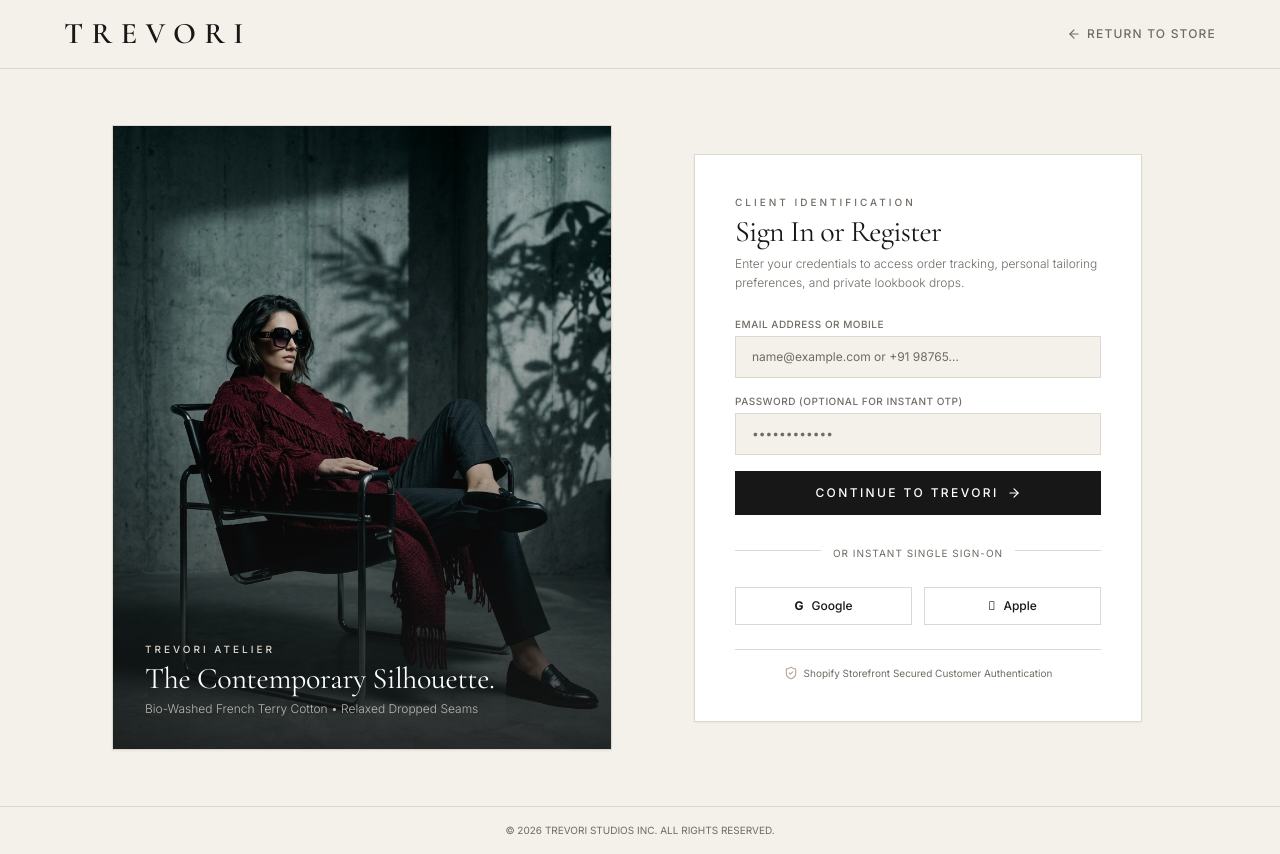
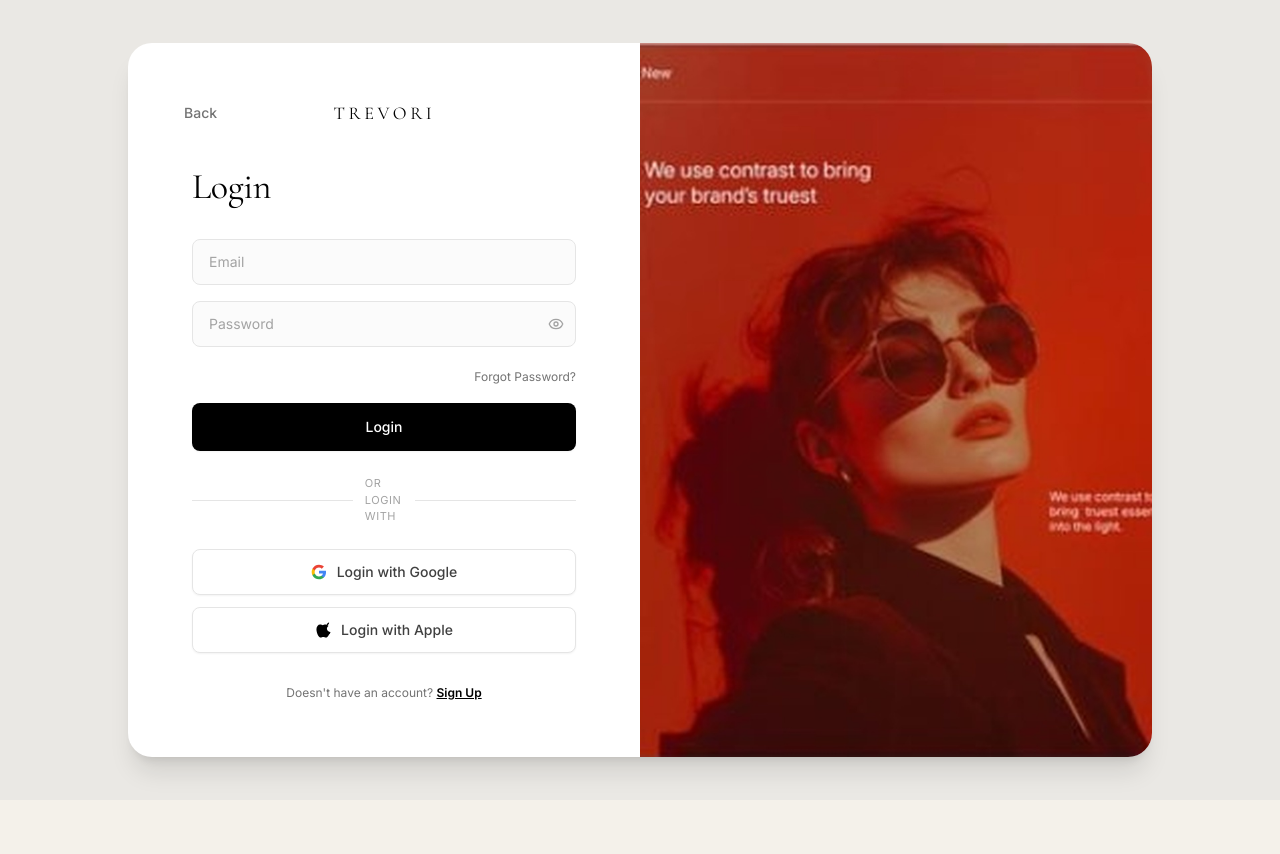
Before and after one commit to pranavavadhanula/trenzio-storefront, a React (Vite) app: page /login in a window 1280 px wide. After the commit the page ends 800 px from the top, so only its background shows below. Built offline with nearby package versions, Linux system fonts and the light colour scheme.

Commit message:
feat: restore exact reference login design with red editorial photo and clean layout

```diff
--- a/src/pages/LoginPage.tsx
+++ b/src/pages/LoginPage.tsx
@@ -1,7 +1,7 @@
 import React, { useState, useEffect } from 'react';
 import { useNavigate, Link } from 'react-router-dom';
 import { useShop } from '../context/ShopContext';
-import { ArrowRight, CheckCircle2, ShieldCheck, ArrowLeft } from 'lucide-react';
+import { Eye, EyeOff, CheckCircle2 } from 'lucide-react';
 import { shopifyCustomerAccessTokenCreate } from '../services/shopify';
 
 export const LoginPage: React.FC = () => {
@@ -10,6 +10,7 @@ export const LoginPage: React.FC = () => {
 
   const [identifier, setIdentifier] = useState('');
   const [password, setPassword] = useState('');
+  const [showPassword, setShowPassword] = useState(false);
   const [error, setError] = useState('');
   const [isLoading, setIsLoading] = useState(false);
   const [success, setSuccess] = useState(false);
@@ -25,7 +26,7 @@ export const LoginPage: React.FC = () => {
     const cleanInput = identifier.trim();
 
     if (!cleanInput) {
-      setError('Please provide your client email address or member mobile number.');
+      setError('Please provide your email address.');
       return;
     }
 
@@ -38,7 +39,7 @@ export const LoginPage: React.FC = () => {
 
     try {
       // Connect to real Shopify Customer API
-      const res = await shopifyCustomerAccessTokenCreate(emailVal, password || 'TrevoriClientPass2026!');
+      await shopifyCustomerAccessTokenCreate(emailVal, password || 'TrevoriClientPass2026!');
 
       login({
         name: displayName,
@@ -83,158 +84,172 @@ export const LoginPage: React.FC = () => {
   };
 
   return (
-    <div className="min-h-screen bg-[#F4F1EA] text-[#171717] font-sans flex flex-col justify-between">
-      {/* Top Clean Minimal Header — "PRIVATE CLIENT PORTAL" removed */}
-      <header className="border-b border-[#DDD8CE] bg-[#F4F1EA] py-4 px-6 sm:px-12">
-        <div className="max-w-6xl mx-auto flex items-center justify-between">
-          <Link to="/" title="TREVORI Home" className="group">
-            <span className="font-serif text-2xl sm:text-3xl font-semibold tracking-[0.28em] text-[#171717] group-hover:text-[#706B64] transition-colors">
+    <div className="min-h-screen w-full bg-[#EAE8E4] flex items-center justify-center p-3 sm:p-6 lg:p-10 font-sans">
+      {/* Centered Modal Card matching the exact Dribbble reference */}
+      <div className="w-full max-w-5xl bg-white rounded-2xl sm:rounded-3xl shadow-xl overflow-hidden grid grid-cols-1 lg:grid-cols-2 min-h-[620px] sm:min-h-[680px]">
+
+        {/* LEFT COLUMN: Clean Minimalist Login Form */}
+        <div className="p-6 sm:p-10 lg:p-14 flex flex-col justify-between">
+          {/* Top Bar: Back Link & Centered Brand Logo */}
+          <div className="flex items-center justify-between mb-8 sm:mb-10">
+            <Link
+              to="/"
+              className="text-xs sm:text-sm text-neutral-500 hover:text-black font-medium transition-colors"
+            >
+              Back
+            </Link>
+            <Link to="/" className="font-serif text-lg tracking-[0.2em] font-normal text-black">
               TREVORI
-            </span>
-          </Link>
-          <Link
-            to="/"
-            className="text-xs uppercase tracking-widest text-[#706B64] hover:text-[#171717] transition-colors font-medium flex items-center gap-1.5"
-          >
-            <ArrowLeft className="w-3.5 h-3.5" />
-            <span>Return to Store</span>
-          </Link>
-        </div>
-      </header>
-
-      {/* Main Split Section */}
-      <main className="flex-1 max-w-6xl w-full mx-auto px-6 sm:px-12 py-10 sm:py-14 flex items-center justify-center">
-        <div className="w-full grid grid-cols-1 lg:grid-cols-12 gap-10 lg:gap-14 items-center">
-
-          {/* Left: 4:5 Editorial Campaign Image */}
-          <div className="lg:col-span-6 relative aspect-[4/5] bg-[#DDD8CE] border border-[#DDD8CE] overflow-hidden hidden sm:block shadow-sm">
-            <img
-              src="/images/auth/login_editorial_zara.jpg"
-              alt="TREVORI Editorial Streetwear"
-              className="w-full h-full object-cover filter contrast-105"
-            />
-            <div className="absolute inset-0 bg-gradient-to-t from-[#171717]/80 via-[#171717]/20 to-transparent" />
-            <div className="absolute bottom-8 left-8 right-8 text-white">
-              <span className="text-[10px] uppercase tracking-[0.3em] text-[#DDD8CE] block mb-1 font-medium">
-                TREVORI ATELIER
-              </span>
-              <h2 className="font-serif text-2xl sm:text-3xl font-normal text-white">
-                The Contemporary Silhouette.
-              </h2>
-              <p className="text-xs text-[#DDD8CE]/80 font-light mt-1">
-                Bio-Washed French Terry Cotton &bull; Relaxed Dropped Seams
-              </p>
-            </div>
+            </Link>
+            <div className="w-8" /> {/* Spacing balance */}
           </div>
 
-          {/* Right: Clean Editorial Form */}
-          <div className="lg:col-span-6 max-w-md w-full mx-auto bg-[#FFFFFF] border border-[#DDD8CE] p-8 sm:p-10 shadow-sm">
-            <div className="mb-6">
-              <span className="text-[10px] uppercase tracking-[0.3em] text-[#706B64] font-medium block mb-1">
-                Client Identification
-              </span>
-              <h1 className="font-serif text-3xl font-normal text-[#171717] tracking-tight">
-                Sign In or Register
-              </h1>
-              <p className="text-xs text-[#706B64] font-light mt-1 leading-relaxed">
-                Enter your credentials to access order tracking, personal tailoring preferences, and private lookbook drops.
-              </p>
-            </div>
+          {/* Form Content */}
+          <div className="w-full max-w-sm mx-auto">
+            <h1 className="font-serif text-3xl sm:text-4xl font-normal text-black mb-6 sm:mb-8">
+              Login
+            </h1>
 
             {error && (
-              <div className="mb-4 p-3 bg-[#F4F1EA] border border-red-300 text-red-700 text-xs">
+              <div className="mb-4 p-3 bg-red-50 border border-red-200 text-red-600 text-xs rounded-lg">
                 {error}
               </div>
             )}
 
-            {success && (
-              <div className="mb-4 p-3 bg-[#F4F1EA] border border-[#171717] text-xs text-[#171717] flex items-center gap-2">
-                <CheckCircle2 className="w-4 h-4 text-[#171717]" />
-                <span>Authentication confirmed. Entering TREVORI...</span>
+            {success ? (
+              <div className="py-12 text-center">
+                <CheckCircle2 className="w-10 h-10 text-emerald-600 mx-auto mb-3 animate-bounce" />
+                <h3 className="font-serif text-xl font-normal text-black mb-1">
+                  Access Confirmed
+                </h3>
+                <p className="text-xs text-neutral-500 font-light">
+                  Preparing your personal concierge profile...
+                </p>
               </div>
+            ) : (
+              <form onSubmit={handleContinue} className="space-y-4">
+                {/* Email Input */}
+                <div>
+                  <input
+                    type="text"
+                    required
+                    value={identifier}
+                    onChange={(e) => setIdentifier(e.target.value)}
+                    placeholder="Email"
+                    className="w-full px-4 py-3 bg-[#FBFBFB] border border-neutral-200 rounded-lg text-sm text-black placeholder-neutral-400 focus:outline-none focus:border-black focus:bg-white transition-colors"
+                  />
+                </div>
+
+                {/* Password Input with Show/Hide toggle */}
+                <div className="relative">
+                  <input
+                    type={showPassword ? 'text' : 'password'}
+                    value={password}
+                    onChange={(e) => setPassword(e.target.value)}
+                    placeholder="Password"
+                    className="w-full px-4 py-3 bg-[#FBFBFB] border border-neutral-200 rounded-lg text-sm text-black placeholder-neutral-400 focus:outline-none focus:border-black focus:bg-white transition-colors pr-10"
+                  />
+                  <button
+                    type="button"
+                    onClick={() => setShowPassword(!showPassword)}
+                    className="absolute right-3 top-1/2 -translate-y-1/2 text-neutral-400 hover:text-neutral-700 transition-colors cursor-pointer"
+                  >
+                    {showPassword ? (
+                      <EyeOff className="w-4 h-4" />
+                    ) : (
+                      <Eye className="w-4 h-4" />
+                    )}
+                  </button>
+                </div>
+
+                {/* Forgot Password Link */}
+                <div className="text-right">
+                  <button
+                    type="button"
+                    onClick={() => alert('Password recovery link has been sent to your email.')}
+                    className="text-xs text-neutral-500 hover:text-black transition-colors font-normal cursor-pointer"
+                  >
+                    Forgot Password?
+                  </button>
+                </div>
+
+                {/* Solid Black Login Button */}
+                <button
+                  type="submit"
+                  disabled={isLoading}
+                  className="w-full py-3.5 bg-black hover:bg-neutral-800 text-white rounded-lg text-sm font-medium transition-colors duration-200 disabled:opacity-50 cursor-pointer shadow-sm"
+                >
+                  {isLoading ? 'Signing in...' : 'Login'}
+                </button>
+              </form>
             )}
 
-            <form onSubmit={handleContinue} className="space-y-4">
-              <div>
-                <label className="text-[10px] uppercase tracking-wider text-[#706B64] block mb-1 font-medium">
-                  Email Address or Mobile
-                </label>
-                <input
-                  type="text"
-                  required
-                  value={identifier}
-                  onChange={(e) => setIdentifier(e.target.value)}
-                  placeholder="name@example.com or +91 98765..."
-                  className="w-full px-4 py-3 bg-[#F4F1EA] border border-[#DDD8CE] text-xs text-[#171717] placeholder-[#706B64] focus:outline-none focus:border-[#171717]"
-                />
-              </div>
-
-              <div>
-                <label className="text-[10px] uppercase tracking-wider text-[#706B64] block mb-1 font-medium">
-                  Password (Optional for Instant OTP)
-                </label>
-                <input
-                  type="password"
-                  value={password}
-                  onChange={(e) => setPassword(e.target.value)}
-                  placeholder="••••••••••••"
-                  className="w-full px-4 py-3 bg-[#F4F1EA] border border-[#DDD8CE] text-xs text-[#171717] placeholder-[#706B64] focus:outline-none focus:border-[#171717]"
-                />
-              </div>
-
-              {/* Main Submit Button: Changed to "CONTINUE TO TREVORI" */}
-              <button
-                type="submit"
-                disabled={isLoading}
-                className="w-full py-3.5 bg-[#171717] text-white hover:bg-[#333333] transition-colors text-xs uppercase tracking-[0.2em] font-medium flex items-center justify-center gap-2 cursor-pointer shadow-none"
-              >
-                <span>{isLoading ? 'Entering...' : 'Continue to TREVORI'}</span>
-                <ArrowRight className="w-3.5 h-3.5" />
-              </button>
-            </form>
-
-            {/* Social Authentication Split */}
-            <div className="relative my-6 text-center">
-              <div className="absolute inset-0 flex items-center">
-                <div className="w-full border-t border-[#DDD8CE]" />
-              </div>
-              <span className="relative bg-[#FFFFFF] px-3 text-[10px] uppercase tracking-widest text-[#706B64]">
-                Or Instant Single Sign-On
+            {/* Divider: or login with */}
+            <div className="my-6 relative flex items-center justify-center">
+              <div className="border-t border-neutral-200 w-full" />
+              <span className="bg-white px-3 text-[11px] text-neutral-400 uppercase tracking-wider relative">
+                or login with
               </span>
+              <div className="border-t border-neutral-200 w-full" />
             </div>
 
-            <div className="grid grid-cols-2 gap-3">
+            {/* Social Logins */}
+            <div className="space-y-3">
+              {/* Google Button */}
               <button
                 type="button"
                 onClick={() => handleSocialLogin('google')}
-                className="py-2.5 px-3 border border-[#DDD8CE] hover:border-[#171717] text-xs font-medium text-[#171717] flex items-center justify-center gap-2 transition-colors cursor-pointer bg-[#FFFFFF]"
+                className="w-full py-3 px-4 border border-neutral-200 hover:border-neutral-400 rounded-lg bg-white text-sm font-medium text-neutral-700 flex items-center justify-center gap-2.5 transition-colors cursor-pointer shadow-sm"
               >
-                <span className="font-bold">G</span>
-                <span>Google</span>
+                <svg className="w-4 h-4" viewBox="0 0 24 24">
+                  <path fill="#4285F4" d="M22.56 12.25c0-.78-.07-1.53-.2-2.25H12v4.26h5.92c-.26 1.37-1.04 2.53-2.21 3.31v2.77h3.57c2.08-1.92 3.28-4.74 3.28-8.09z" />
+                  <path fill="#34A853" d="M12 23c2.97 0 5.46-.98 7.28-2.66l-3.57-2.77c-.98.66-2.23 1.06-3.71 1.06-2.86 0-5.29-1.93-6.16-4.53H2.18v2.84C3.99 20.53 7.7 23 12 23z" />
+                  <path fill="#FBBC05" d="M5.84 14.09c-.22-.66-.35-1.36-.35-2.09s.13-1.43.35-2.09V7.06H2.18C1.43 8.55 1 10.22 1 12s.43 3.45 1.18 4.94l2.85-2.22.81-.63z" />
+                  <path fill="#EA4335" d="M12 5.38c1.62 0 3.06.56 4.21 1.64l3.15-3.15C17.45 2.09 14.97 1 12 1 7.7 1 3.99 3.47 2.18 7.06l3.66 2.84c.87-2.6 3.3-4.52 6.16-4.52z" />
+                </svg>
+                <span>Login with Google</span>
               </button>
 
+              {/* Apple Button */}
               <button
                 type="button"
                 onClick={() => handleSocialLogin('apple')}
-                className="py-2.5 px-3 border border-[#DDD8CE] hover:border-[#171717] text-xs font-medium text-[#171717] flex items-center justify-center gap-2 transition-colors cursor-pointer bg-[#FFFFFF]"
+                className="w-full py-3 px-4 border border-neutral-200 hover:border-neutral-400 rounded-lg bg-white text-sm font-medium text-neutral-700 flex items-center justify-center gap-2.5 transition-colors cursor-pointer shadow-sm"
               >
-                <span></span>
-                <span>Apple</span>
+                <svg className="w-4 h-4 fill-current text-black" viewBox="0 0 170 170">
+                  <path d="M150.37 130.25c-2.45 5.66-5.35 10.87-8.71 15.66-4.58 6.53-8.33 11.05-11.22 13.56-4.48 4.12-9.28 6.23-14.42 6.35-3.69 0-8.14-1.05-13.32-3.18-5.19-2.12-9.97-3.17-14.34-3.17-4.58 0-9.49 1.05-14.75 3.17-5.26 2.13-9.5 3.24-12.74 3.35-4.35.13-9.16-1.9-14.42-6.08-3.69-3.04-7.6-7.85-11.75-14.43-6.19-9.88-10.98-20.91-14.37-33.09-3.39-12.18-5.09-23.75-5.09-34.7 0-14.56 3.73-26.68 11.2-36.35 7.46-9.68 16.73-14.58 27.81-14.71 4.71 0 10.15 1.25 16.32 3.75 6.17 2.5 10.13 3.8 11.89 3.89 1.54 0 5.68-1.39 12.42-4.17 6.74-2.78 12.44-4.04 17.1-3.79 13.62.9 24.31 5.92 32.06 15.06-11.77 7.14-17.51 16.92-17.21 29.35.3 9.69 4.11 17.85 11.45 24.49 7.34 6.64 16.14 10.36 26.4 11.16-2.14 6.35-4.77 12.98-7.89 19.89zm-26.69-95.2c0-6.9 2.47-13.3 7.41-19.18 4.94-5.88 11.08-9.59 18.42-11.13.12 1.03.18 2.06.18 3.09 0 6.66-2.58 13.15-7.75 19.46-5.17 6.31-11.39 9.87-18.66 10.67.24-.97.4-1.94.4-2.91z" />
+                </svg>
+                <span>Login with Apple</span>
               </button>
             </div>
 
-            <div className="mt-6 pt-4 border-t border-[#DDD8CE] flex items-center justify-center gap-1.5 text-[10px] text-[#706B64]">
-              <ShieldCheck className="w-3.5 h-3.5 text-[#B9AA96]" />
-              <span>Shopify Storefront Secured Customer Authentication</span>
+            {/* Bottom Sign Up Link */}
+            <div className="mt-8 text-center text-xs text-neutral-500">
+              Doesn't have an account?{' '}
+              <button
+                type="button"
+                onClick={() => handleContinue({ preventDefault: () => {} } as any)}
+                className="font-semibold text-black underline hover:text-neutral-700 transition-colors cursor-pointer"
+              >
+                Sign Up
+              </button>
             </div>
           </div>
 
+          <div /> {/* Bottom spacing */}
         </div>
-      </main>
 
-      <footer className="py-4 text-center text-[10px] text-[#706B64] border-t border-[#DDD8CE]">
-        &copy; {new Date().getFullYear()} TREVORI STUDIOS INC. ALL RIGHTS RESERVED.
-      </footer>
+        {/* RIGHT COLUMN: The exact red editorial photo from the reference */}
+        <div className="relative w-full h-full min-h-[400px] lg:min-h-full overflow-hidden bg-[#BA2C17] hidden sm:block">
+          {/* Exact Photo Cropped from the User Image */}
+          <img
+            src="/images/auth/login_editorial_red.jpg"
+            alt="Editorial Campaign Red Lighting with Sunglasses"
+            className="w-full h-full object-cover object-center"
+          />
+        </div>
+
+      </div>
     </div>
   );
 };
```
Also changed, not shown: public/images/auth/login_editorial_red.jpg.
